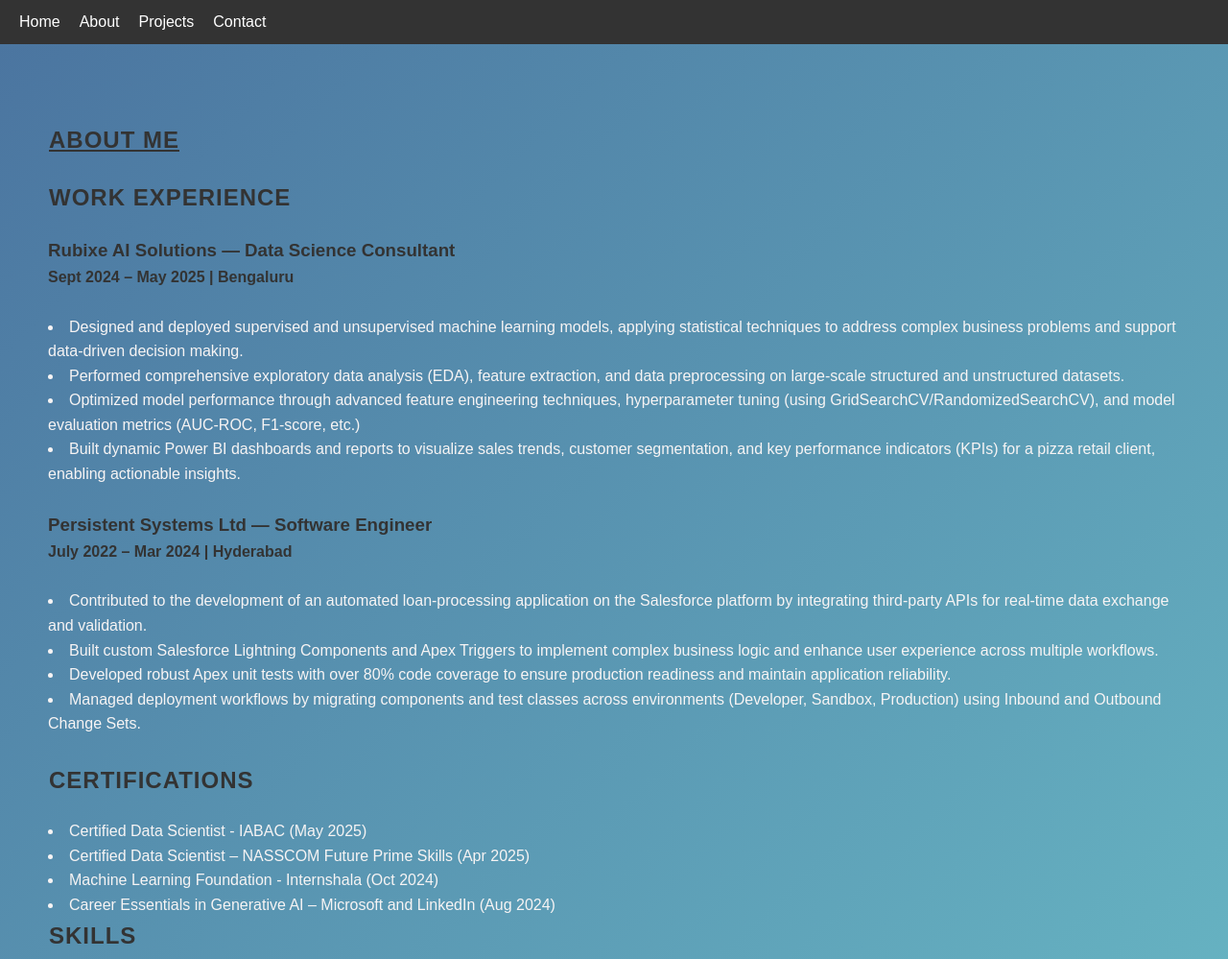
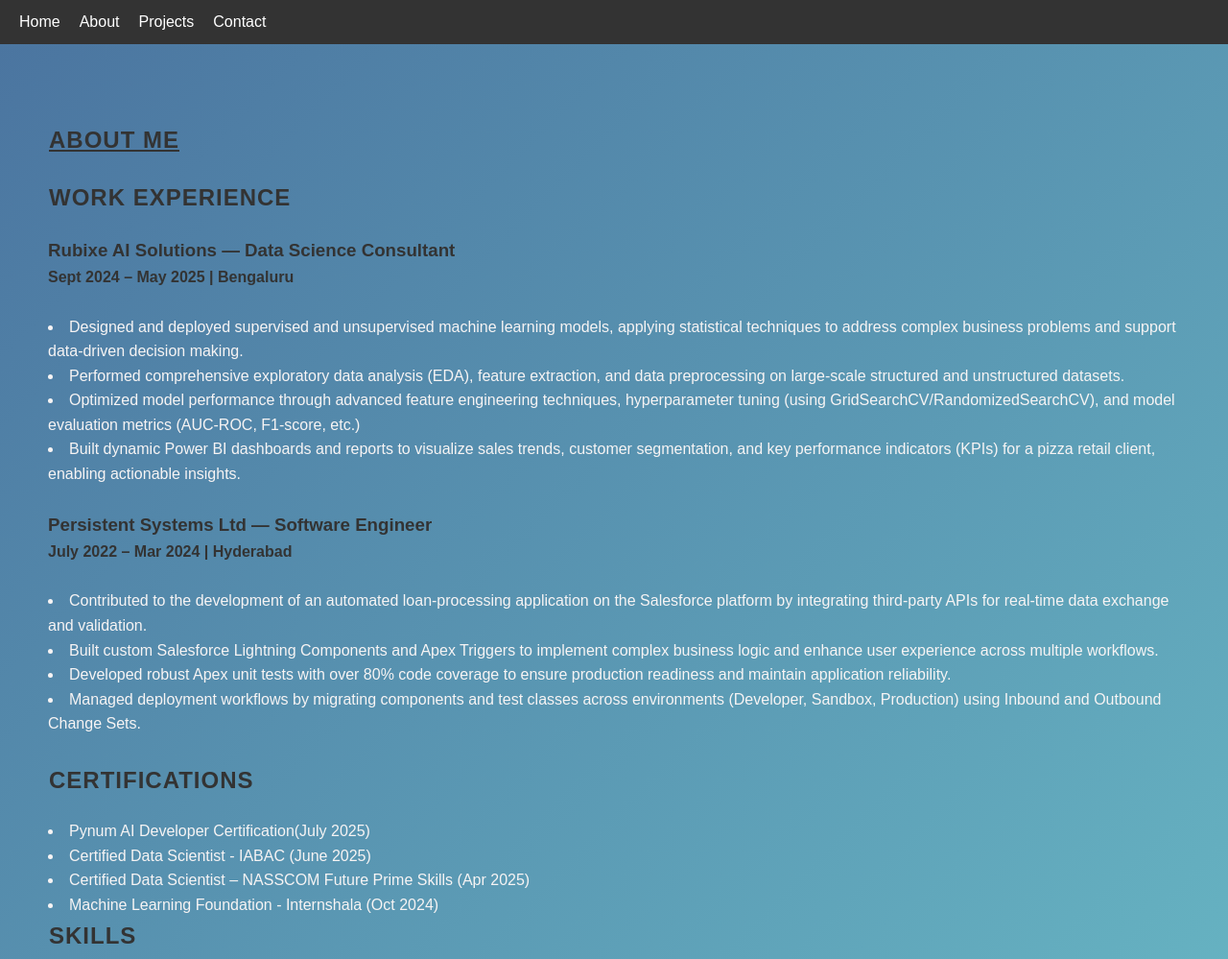
Before and after one commit to venudatta67/venudatta-portfolio, a plain HTML site: page about.html in a window 1280 px wide. Shown: the top 999 px of the page at 96% size. Drawn offline with Linux system fonts and the light colour scheme.

Commit message:
Update about.html

```diff
--- a/about.html
+++ b/about.html
@@ -63,10 +63,11 @@
         <!-- Certifications -->
         <h2>Certifications</h2>
         <ul class="certifications-list">
-          <li>Certified Data Scientist - IABAC (May 2025)</li>
+          <li>Pynum AI Developer Certification(July 2025)</li>
+          <li>Certified Data Scientist - IABAC (June 2025)</li>
           <li>Certified Data Scientist – NASSCOM Future Prime Skills (Apr 2025)</li>
           <li>Machine Learning Foundation - Internshala (Oct 2024)</li>
-          <li>Career Essentials in Generative AI – Microsoft and LinkedIn (Aug 2024)</li>
+
 
         </ul>
 
```
